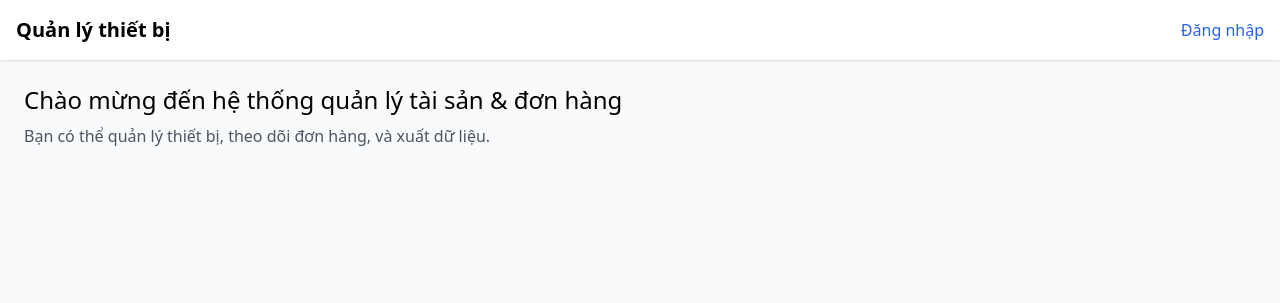
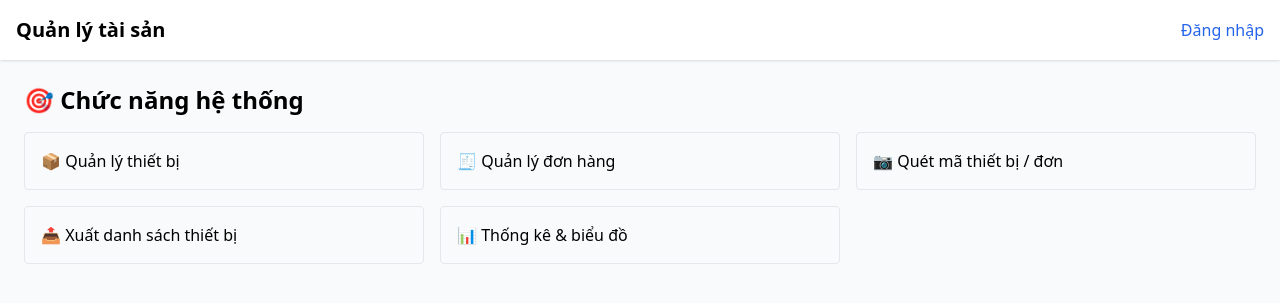
Before and after one commit to LeHungBOS/quanlytaisansukien, a Python web app: template templates/index.html in a window 1280 px wide. Shown: the top 303 px of the page. Run offline with Jinja, Linux system fonts and the light colour scheme; the template is opened without the code that fills it, so the values that code supplies are empty; some libraries are stand-ins or nearby versions.

Commit message:
Update index.html

```diff
--- a/templates/index.html
+++ b/templates/index.html
@@ -6,14 +6,13 @@
   <script src="https://cdn.tailwindcss.com"></script>
 </head>
 <body class="bg-gray-50">
-  <div class="p-4 shadow bg-white flex justify-between items-center">
-    <h1 class="text-xl font-bold">Quản lý thiết bị</h1>
+  <div class="bg-white p-4 flex justify-between items-center shadow">
+    <h1 class="text-xl font-bold">Quản lý tài sản</h1>
     <div class="space-x-4">
       {% if user %}
-        <span>Xin chào, {{ user }}</span>
+        <span class="text-sm">👋 Xin chào {{ user }}</span>
         {% if role == 'admin' %}
-          <a href="/assets" class="text-blue-600 hover:underline">Quản lý thiết bị</a>
-          <a href="/orders" class="text-blue-600 hover:underline">Đơn hàng</a>
+          <a href="/admin" class="text-blue-600 hover:underline">Trang quản trị</a>
         {% endif %}
         <a href="/logout" class="text-red-600 hover:underline">Đăng xuất</a>
       {% else %}
@@ -23,8 +22,27 @@
   </div>
 
   <div class="p-6">
-    <h2 class="text-2xl">Chào mừng đến hệ thống quản lý tài sản & đơn hàng</h2>
-    <p class="mt-2 text-gray-600">Bạn có thể quản lý thiết bị, theo dõi đơn hàng, và xuất dữ liệu.</p>
+    <h2 class="text-2xl font-semibold mb-4">🎯 Chức năng hệ thống</h2>
+    <div class="grid grid-cols-1 md:grid-cols-3 gap-4">
+      <a href="/assets" class="block p-4 border rounded hover:shadow">📦 Quản lý thiết bị</a>
+      <a href="/orders" class="block p-4 border rounded hover:shadow">🧾 Quản lý đơn hàng</a>
+      <a href="/scan" class="block p-4 border rounded hover:shadow">📷 Quét mã thiết bị / đơn</a>
+      <a href="/assets/export" class="block p-4 border rounded hover:shadow">📤 Xuất danh sách thiết bị</a>
+      <a href="/stats" class="block p-4 border rounded hover:shadow">📊 Thống kê & biểu đồ</a>
+      {% if role == 'admin' %}
+        <a href="/users" class="block p-4 border rounded hover:shadow">👥 Quản lý người dùng</a>
+      {% endif %}
+    </div>
   </div>
+
+  {% if request.session.get('flash') %}
+    <div class="p-4">
+      {% if request.session.flash.success %}
+        <div class="bg-green-100 text-green-800 p-2 rounded">{{ request.session.flash.success }}</div>
+      {% elif request.session.flash.error %}
+        <div class="bg-red-100 text-red-800 p-2 rounded">{{ request.session.flash.error }}</div>
+      {% endif %}
+    </div>
+  {% endif %}
 </body>
 </html>
```
